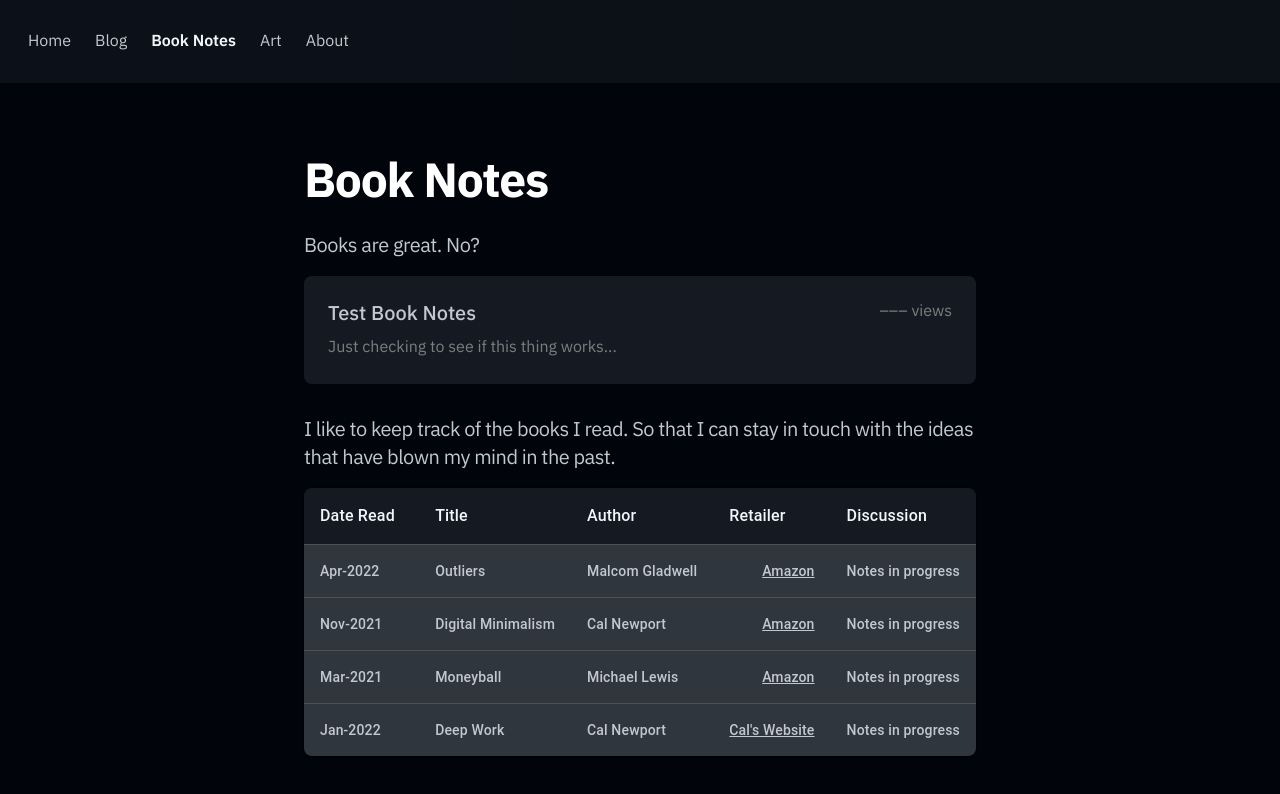
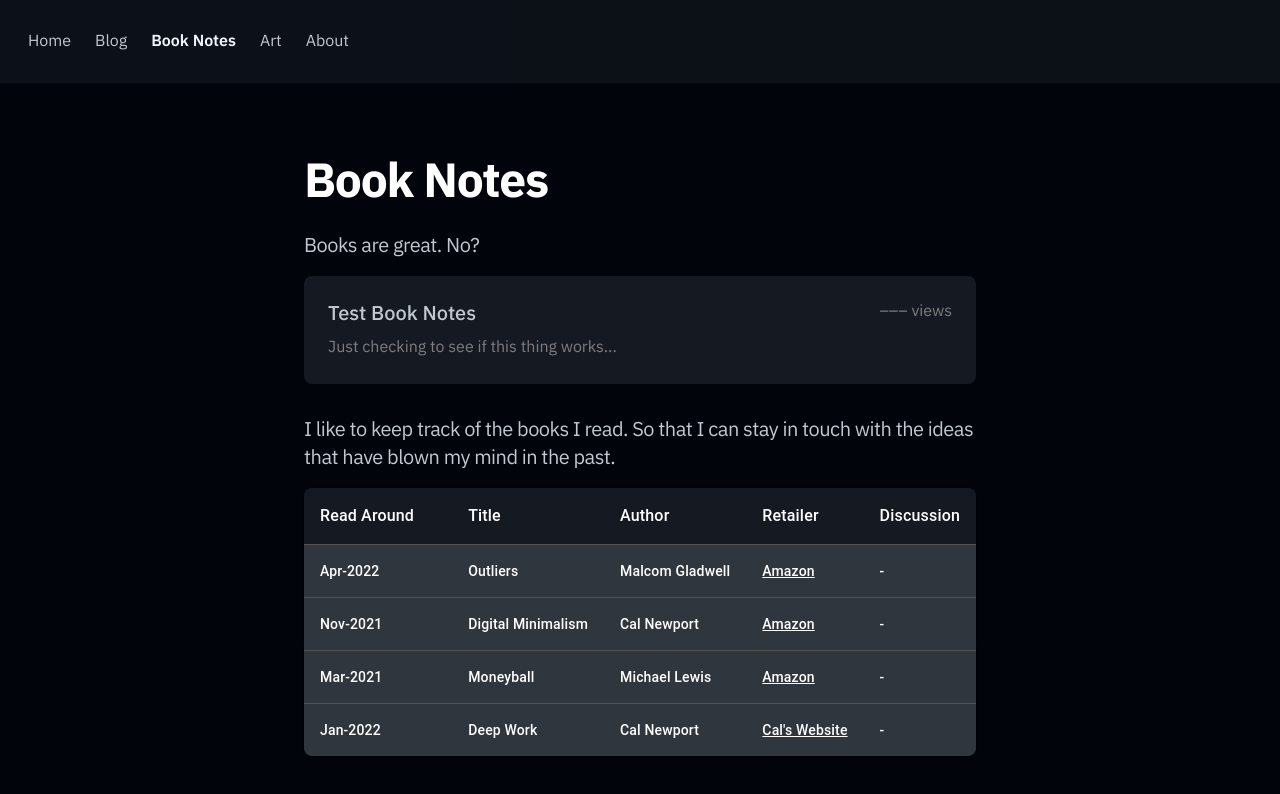
Before and after one commit to darshan-hindocha/darshanhindocha, a Next.js app: page /book-notes in a window 1280 px wide. Shown: the top 794 px of the page. Built offline with nearby package versions, Linux system fonts and the light colour scheme; no server answers; the database is empty.

Commit message:
remove granular colors

```diff
--- a/pages/book-notes/index.tsx
+++ b/pages/book-notes/index.tsx
@@ -52,22 +52,22 @@ export default function BookNotes() {
                     component={Paper}
                     className="text-2xl font-bold rounded-lg text-white">
                     <Table sx={{minWidth: 600}} aria-label="simple table">
-                        <TableHead>
-                            <TableRow className="bg-gray-700">
+                        <TableHead className="bg-gray-700">
+                            <TableRow>
                                 <TableCell
-                                    className="w-full mb-2 text-xs font-medium text-gray-50 md:text-base"
-                                >Date Read</TableCell>
+                                    className="w-full mb-2 text-xs font-medium md:text-base"
+                                >Read Around</TableCell>
                                 <TableCell
-                                    className="w-full mb-2 text-xs font-medium text-gray-50 md:text-base"
+                                    className="w-full mb-2 text-xs font-medium md:text-base"
                                 >Title</TableCell>
                                 <TableCell
-                                    className="w-full mb-2 text-xs font-medium text-gray-50 md:text-base"
+                                    className="w-full mb-2 text-xs font-medium md:text-base"
                                 >Author</TableCell>
                                 <TableCell
-                                    className="w-full mb-2 text-xs font-medium text-gray-50 md:text-base"
+                                    className="w-full mb-2 text-xs font-medium md:text-base"
                                 >Retailer</TableCell>
                                 <TableCell
-                                    className="w-full mb-2 text-xs font-medium text-gray-50 md:text-base"
+                                    className="w-full mb-2 text-xs font-medium md:text-base"
                                 >Discussion</TableCell>
                             </TableRow>
                         </TableHead>
@@ -79,18 +79,18 @@ export default function BookNotes() {
                                     className="bg-gray-600"
                                 >
                                     <TableCell component="th" scope="row"
-                                               className="w-full mb-2 text-xs font-medium text-gray-100 md:text-sm"
+                                               className="w-full mb-2 text-xs font-medium md:text-sm"
                                     >
                                         {row.dateRead}
                                     </TableCell>
                                     <TableCell
-                                        className="w-full mb-2 text-xs font-medium text-gray-100 md:text-sm"
+                                        className="w-full mb-2 text-xs font-medium md:text-sm"
                                     >{row.title}</TableCell>
                                     <TableCell
-                                        className="w-full mb-2 text-xs font-medium text-gray-100 md:text-sm"
+                                        className="w-full mb-2 text-xs font-medium md:text-sm"
                                     >{row.author}</TableCell>
-                                    <TableCell align="right"
-                                               className="w-full mb-2 text-xs font-medium text-gray-100 md:text-sm"
+                                    <TableCell
+                                               className="w-full mb-2 text-xs font-medium md:text-sm"
                                     >
                                         <a
                                             href={row.linkToBuy}
@@ -99,8 +99,8 @@ export default function BookNotes() {
                                             {row.retailer}
                                         </a>
                                     </TableCell>
-                                    <TableCell align="right"
-                                               className="w-full mb-2 text-xs font-medium text-gray-100 md:text-sm"
+                                    <TableCell
+                                               className="w-full mb-2 text-xs font-medium md:text-sm"
                                     >
                                         {row.slug.length > 0 &&
                                             <a
@@ -112,7 +112,7 @@ export default function BookNotes() {
 
                                         }
                                         {row.slug.length === 0 &&
-                                            <p>Notes in progress</p>
+                                            <p>-</p>
                                         }
 
                                     </TableCell>
```
